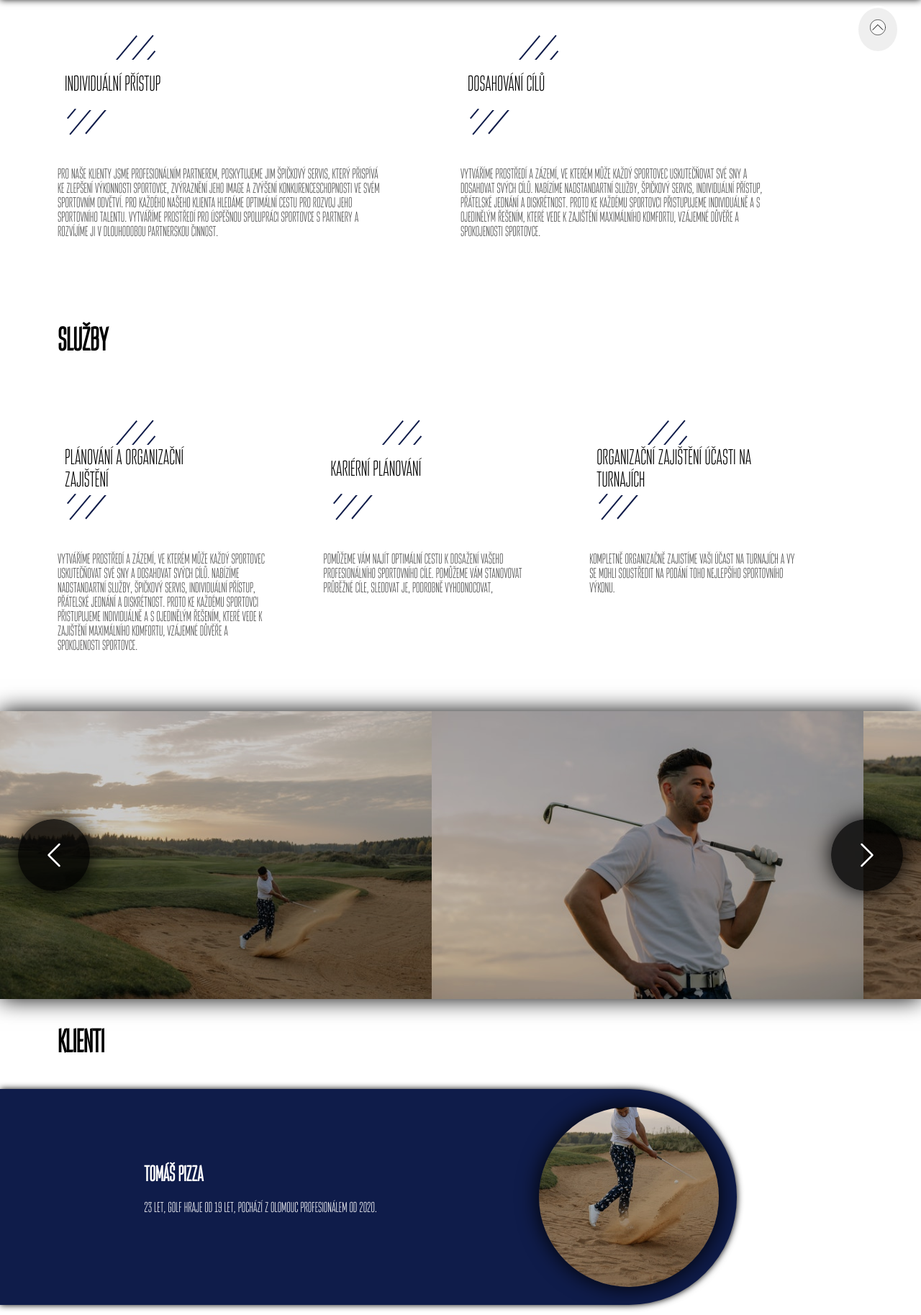
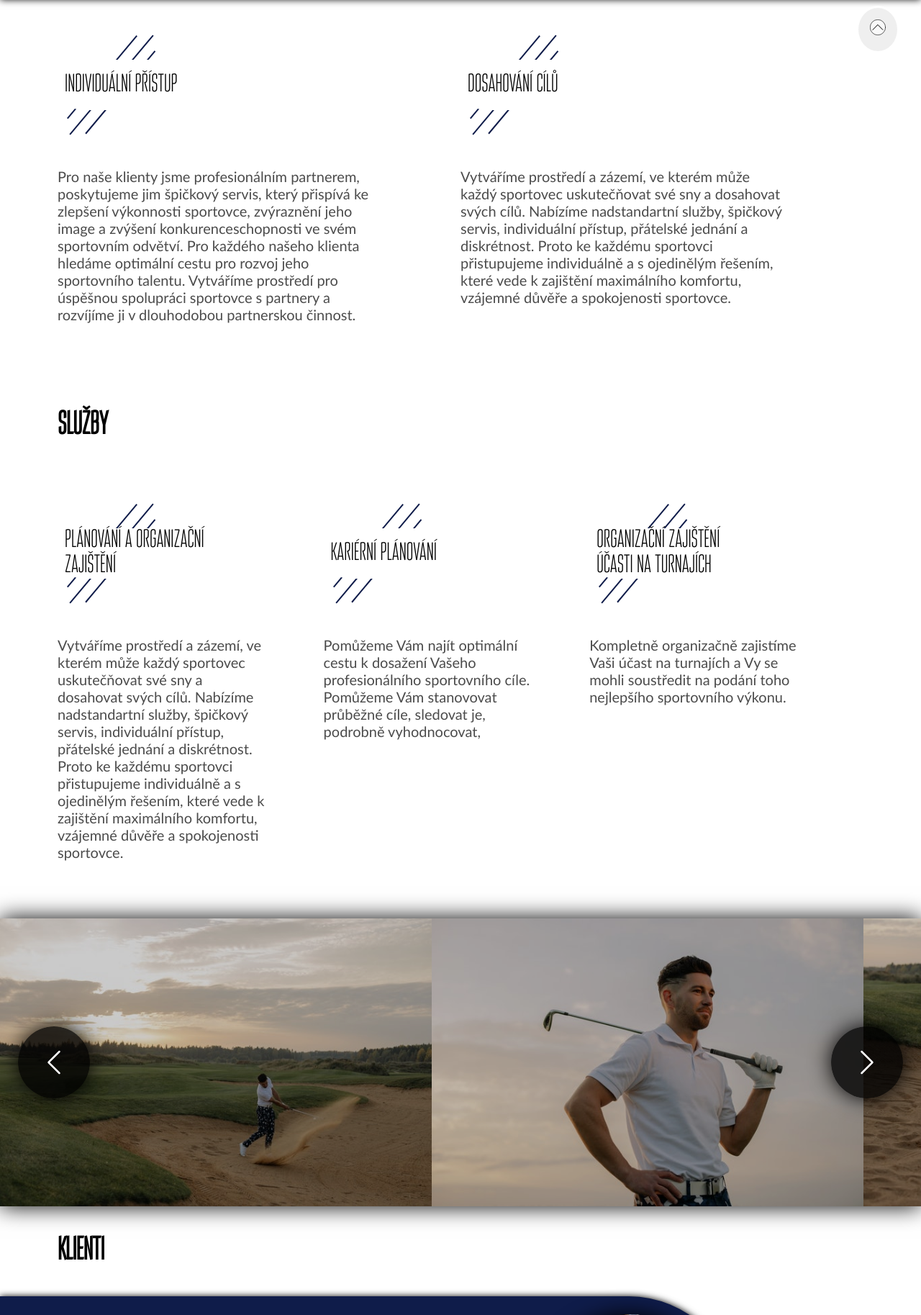
Before and after one commit to Eleansphere/Golf, a PHP site: page / in a window 1280 px wide. Shown: the part 701-2528 px from the top of the page at 72% size. Run offline with PHP 8.4, Linux system fonts and the light colour scheme.

Commit message:
font_uprava

```diff
--- a/parts/contact.php
+++ b/parts/contact.php
@@ -17,7 +17,7 @@
                 </svg>
             </div>
             <div class="all-flex-center">
-                Novosadský Dvůr 4 779 00 Olomouc Česká Republika
+                Novosadský Dvůr 4, 779 00 Olomouc Česká Republika
             </div>
         </div>
     </div>
--- a/styles6.css
+++ b/styles6.css
@@ -4,7 +4,6 @@
        url('font/Areqo4FUltraLight.woff') format('woff');
   font-weight: normal;
   font-style: normal;
-
 }
 
 html {
@@ -13,7 +12,7 @@ html {
 
 body {
   margin: 0px;
-  font-family: 'areqo_4fultralight', 'Cambria';
+  font-family: 'areqo_4fultralight', 'Calibri';
   padding-bottom: 0px;
   overflow-x: hidden;
 }
@@ -87,7 +86,7 @@ body {
 }
 
 .menu-item {
-  font-size: 20px;
+  font-size: 2rem;
   color: black;
   font-weight: 800;
   display: grid;
@@ -176,7 +175,7 @@ video {
   left: 0;
   top: 120px;
   z-index: 1;
-  background: rgba(0, 0, 0, 0.3);
+  background: rgba(197, 191, 191, 0.1);
   display: flex;
   align-items: center;
 }
@@ -207,7 +206,7 @@ video {
 }
 
 .article-title {
-  font-size: 30px;
+  font-size: 2.2rem;
   font-weight: 400;
   color: rgb(0, 0, 0);
   display: grid;
@@ -218,7 +217,7 @@ video {
 }
 
 .article-title-bg {
-  font-size: 30px;
+  font-size: 2.2rem;
   font-weight: 400;
   color: rgb(0, 0, 0);
   background: white;
@@ -231,6 +230,7 @@ video {
 }
 
 .article-text {
+  font-family: Calibri;
   font-size: 20px;
   font-weight: 400;
   color: rgba(0, 0, 0, 0.707);
@@ -566,6 +566,7 @@ video {
 }
 
 footer {
+  font-family: Calibri;
   width: 100%;
   height: 150px;
   background: #0f1c4a;
@@ -581,7 +582,7 @@ footer {
 footer p {
   display: inline;
   font-size: 25px;
-  font-weight: 800;
+  font-weight:800;
   color: rgb(235, 235, 235);
   padding: 5px;
 }
```
